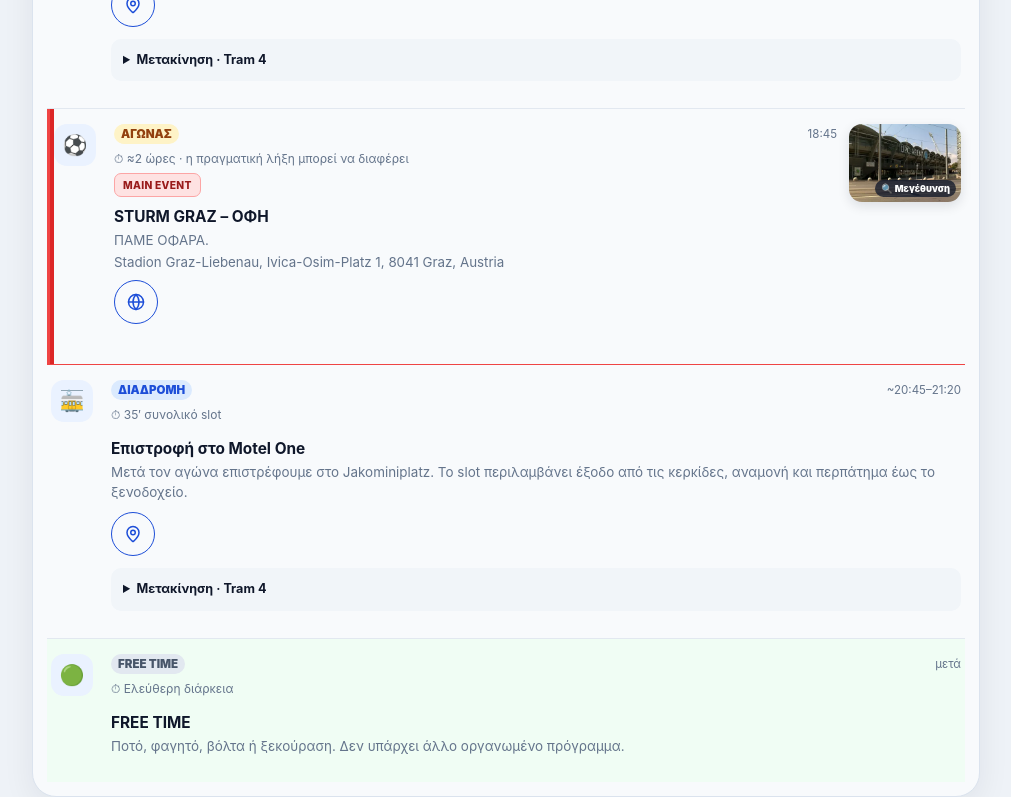
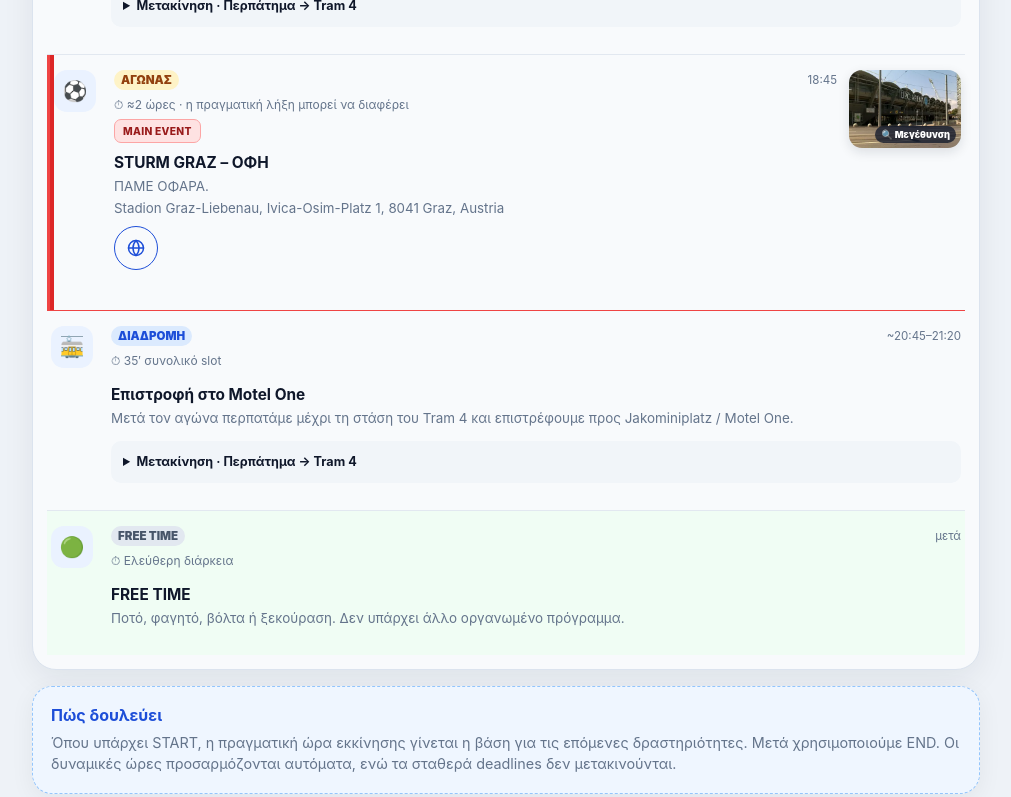
Before and after one commit to Giortamis/Graz-trip, a React (Vite) app: page / in a window 1280 px wide. Shown: the part 3255-4052 px from the top of the page, without its empty margins (134-1145 px from the left). Built offline with nearby package versions, Linux system fonts and the light colour scheme.

Commit message:
Split stadium outbound and return into walking and tram legs

```diff
--- a/src/data/thursday.js
+++ b/src/data/thursday.js
@@ -44,6 +44,7 @@
     }),
 
     route('21','stadium-tram','16:40','17:00','Αναχώρηση για Stadion Liebenau','Στουρμ Γκρατς - ΟΦΗ, UEFA Europa League.', 'motel-one','stadium',[
+      walk('Motel One Graz, Jakominiplatz 7, Graz',JAKO,'Περίπου 1–2′ με τα πόδια'),
       leg('Tram 4','Liebenau/MURPARK',JAKO,STADIUM_STOP,'Περίπου 12–15′ με αναμονή, συν τελική προσέγγιση'),
     ],{scheduleLabel:'~16:40–17:00',source:grazSource}),
 
@@ -51,8 +52,9 @@
       icon:'⚽', category:'match', typeLabel:'ΑΓΩΝΑΣ', fixedStart:at('21','18:45'), scheduleLabel:'18:45', durationLabel:'≈2 ώρες · η πραγματική λήξη μπορεί να διαφέρει', statuses:[status('MAIN EVENT','main')],
     }),
 
-    route('21','stadium-return','20:45','21:20','Επιστροφή στο Motel One','Μετά τον αγώνα επιστρέφουμε στο Jakominiplatz. Το slot περιλαμβάνει έξοδο από τις κερκίδες, αναμονή και περπάτημα έως το ξενοδοχείο.', 'stadium','motel-one',[
-      leg('Tram 4','Reininghaus',STADIUM_STOP,JAKO,'Σύνολο περίπου 35′ με έξοδο από το γήπεδο και αναμονή'),
+    route('21','stadium-return','20:45','21:20','Επιστροφή στο Motel One','Μετά τον αγώνα περπατάμε μέχρι τη στάση του Tram 4 και επιστρέφουμε προς Jakominiplatz / Motel One.', 'stadium','motel-one',[
+      walk('Stadion Liebenau, Ivica-Osim-Platz 1, Graz',STADIUM_STOP,'Περίπου 3–5′ με τα πόδια'),
+      leg('Tram 4','Reininghaus',STADIUM_STOP,JAKO,'Προς Jakominiplatz · συνολικά περίπου 35′ μαζί με έξοδο από το γήπεδο και αναμονή'),
     ],{scheduleLabel:'~20:45–21:20',source:grazSource}),
 
     slot('21','free','21:20',null,'free','FREE TIME','Ποτό, φαγητό, βόλτα ή ξεκούραση. Δεν υπάρχει άλλο οργανωμένο πρόγραμμα.',{
```
